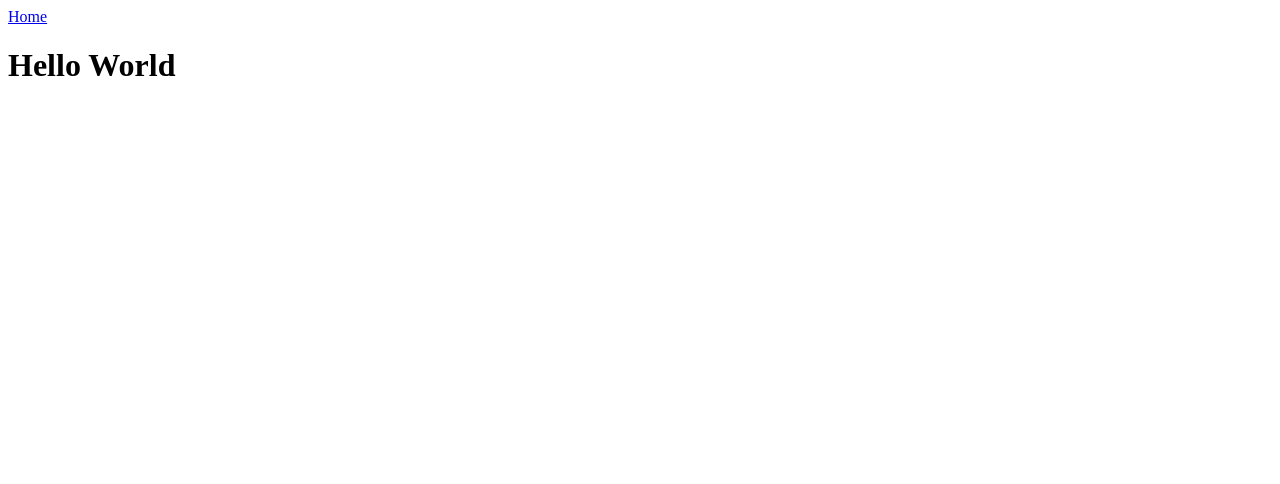
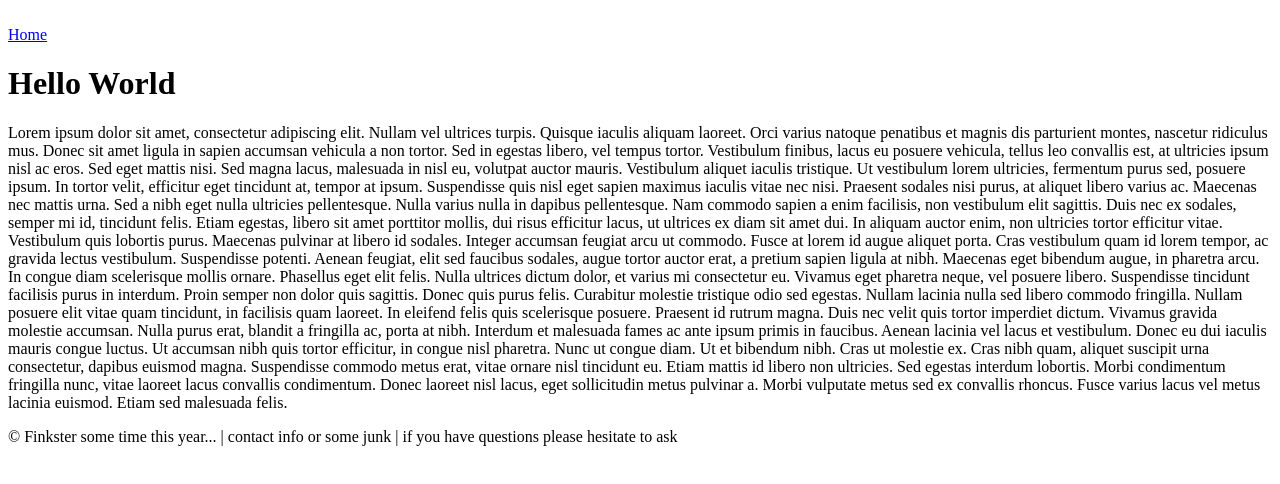
Before and after one commit to finkster717/web-frontend-notes, a plain HTML site: page index.html in a window 1280 px wide. Drawn offline with Linux system fonts and the light colour scheme.

Commit message:
message or something

```diff
--- a/index.html
+++ b/index.html
@@ -8,15 +8,25 @@
 </head>
 
 <header>
-    <nav>
+    <img id="header-banner"></img>
+    <nav id="main-nav">
         <a href=".">Home</a>
     </nav>
 </header>
 
 <body>
     <h1>Hello World</h1>
+    <p>Lorem ipsum dolor sit amet, consectetur adipiscing elit. Nullam vel ultrices turpis. Quisque iaculis aliquam laoreet. Orci varius natoque penatibus et magnis dis parturient montes, nascetur ridiculus mus. Donec sit amet ligula in sapien accumsan vehicula a non tortor. Sed in egestas libero, vel tempus tortor. Vestibulum finibus, lacus eu posuere vehicula, tellus leo convallis est, at ultricies ipsum nisl ac eros. Sed eget mattis nisi.
+
+        Sed magna lacus, malesuada in nisl eu, volutpat auctor mauris. Vestibulum aliquet iaculis tristique. Ut vestibulum lorem ultricies, fermentum purus sed, posuere ipsum. In tortor velit, efficitur eget tincidunt at, tempor at ipsum. Suspendisse quis nisl eget sapien maximus iaculis vitae nec nisi. Praesent sodales nisi purus, at aliquet libero varius ac. Maecenas nec mattis urna. Sed a nibh eget nulla ultricies pellentesque. Nulla varius nulla in dapibus pellentesque. Nam commodo sapien a enim facilisis, non vestibulum elit sagittis. Duis nec ex sodales, semper mi id, tincidunt felis. Etiam egestas, libero sit amet porttitor mollis, dui risus efficitur lacus, ut ultrices ex diam sit amet dui. In aliquam auctor enim, non ultricies tortor efficitur vitae.
+
+        Vestibulum quis lobortis purus. Maecenas pulvinar at libero id sodales. Integer accumsan feugiat arcu ut commodo. Fusce at lorem id augue aliquet porta. Cras vestibulum quam id lorem tempor, ac gravida lectus vestibulum. Suspendisse potenti. Aenean feugiat, elit sed faucibus sodales, augue tortor auctor erat, a pretium sapien ligula at nibh. Maecenas eget bibendum augue, in pharetra arcu. In congue diam scelerisque mollis ornare. Phasellus eget elit felis. Nulla ultrices dictum dolor, et varius mi consectetur eu. Vivamus eget pharetra neque, vel posuere libero. Suspendisse tincidunt facilisis purus in interdum. Proin semper non dolor quis sagittis. Donec quis purus felis. Curabitur molestie tristique odio sed egestas.
+
+        Nullam lacinia nulla sed libero commodo fringilla. Nullam posuere elit vitae quam tincidunt, in facilisis quam laoreet. In eleifend felis quis scelerisque posuere. Praesent id rutrum magna. Duis nec velit quis tortor imperdiet dictum. Vivamus gravida molestie accumsan. Nulla purus erat, blandit a fringilla ac, porta at nibh.
+
+        Interdum et malesuada fames ac ante ipsum primis in faucibus. Aenean lacinia vel lacus et vestibulum. Donec eu dui iaculis mauris congue luctus. Ut accumsan nibh quis tortor efficitur, in congue nisl pharetra. Nunc ut congue diam. Ut et bibendum nibh. Cras ut molestie ex. Cras nibh quam, aliquet suscipit urna consectetur, dapibus euismod magna. Suspendisse commodo metus erat, vitae ornare nisl tincidunt eu. Etiam mattis id libero non ultricies. Sed egestas interdum lobortis. Morbi condimentum fringilla nunc, vitae laoreet lacus convallis condimentum. Donec laoreet nisl lacus, eget sollicitudin metus pulvinar a. Morbi vulputate metus sed ex convallis rhoncus. Fusce varius lacus vel metus lacinia euismod. Etiam sed malesuada felis.</p>
 </body>
 
-<footer></footer>
+<footer>&copy; Finkster some time this year... | contact info or some junk | if you have questions please hesitate to ask</footer>
 
 </html>
--- /dev/null
+++ b/styles/style.css
@@ -0,0 +1,3 @@
+#main-nav {
+    position: sticky;
+}
```
